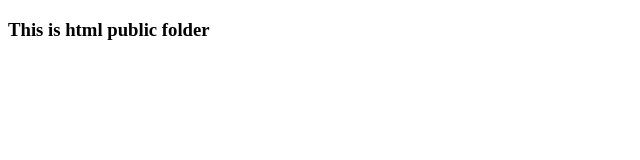
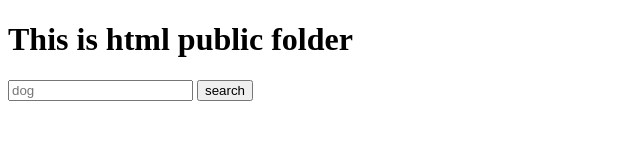
Before and after one commit to dendimaniac/NodeServer, a website: page public/test.html in a window 1280 px wide. Shown: the whole page, without its empty margins (0-640 px from the left). Drawn offline with Linux system fonts and the light colour scheme.

Commit message:
html form to send data through HTTP GET

```diff
--- a/public/test.html
+++ b/public/test.html
@@ -5,6 +5,10 @@
     <title>Public</title>
 </head>
 <body>
-<h3>This is html public folder</h3>
+<h1>This is html public folder</h1>
+<form action="/animal">
+    <input type="text" name="name" placeholder="dog">
+    <input type="submit" value="search">
+</form>
 </body>
 </html>
```
